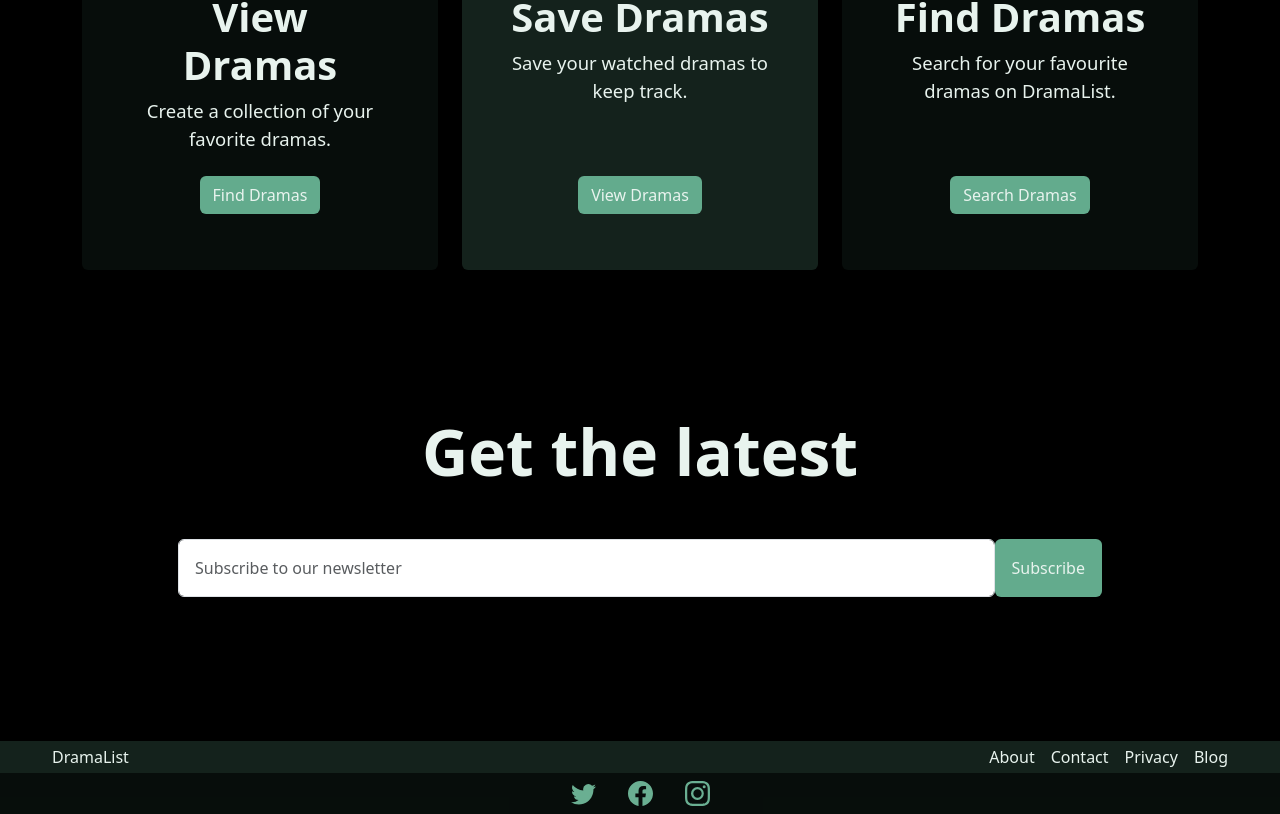
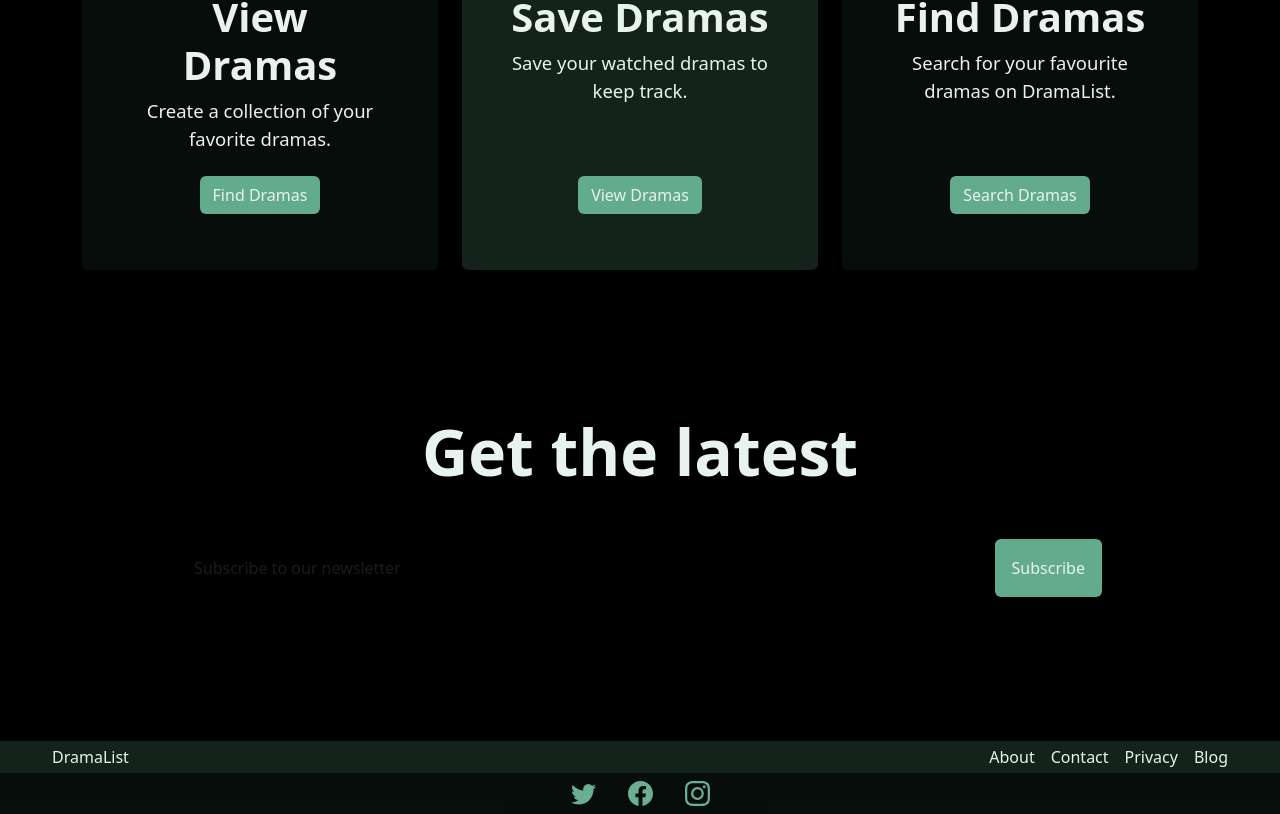
Before and after one commit to RamandeepVandal/mern-dramalist-app, a React (Vite) app in the folder client/: page / in a window 1280 px wide. Shown: the part 1490-2304 px from the top of the page. Built offline with nearby package versions, Linux system fonts and the light colour scheme.

Commit message:
Updated the form input tags

```diff
--- a/client/src/index.css
+++ b/client/src/index.css
@@ -203,6 +203,8 @@
   color: var(--text);
 }
 
+
+
 .form-floating>.form-control-plaintext~label::after,
 .form-floating>.form-control:focus~label::after,
 .form-floating>.form-control:not(:placeholder-shown)~label::after,
@@ -218,6 +220,20 @@
   color: var(--accent);
 }
 
+.form-control {
+  background-color: var(--background);
+  border: none;
+  color: var(--text);
+}
+
+input {
+  color: var(--text);
+}
+
+.form-control:focus {
+  background-color: var(--background);
+  color: var(--text);
+}
 
 /* CONTACT SECTION */
 .contact {
```
